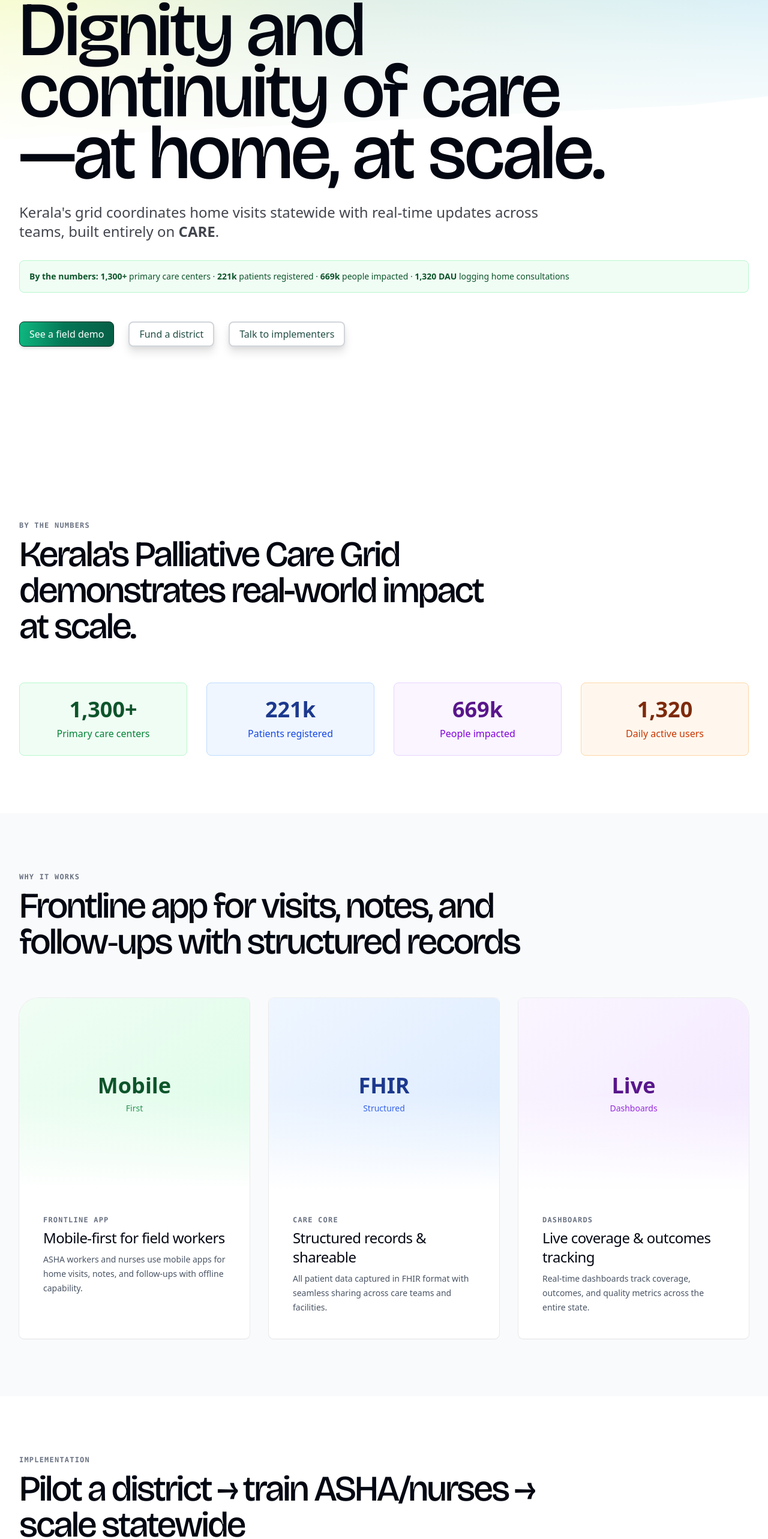
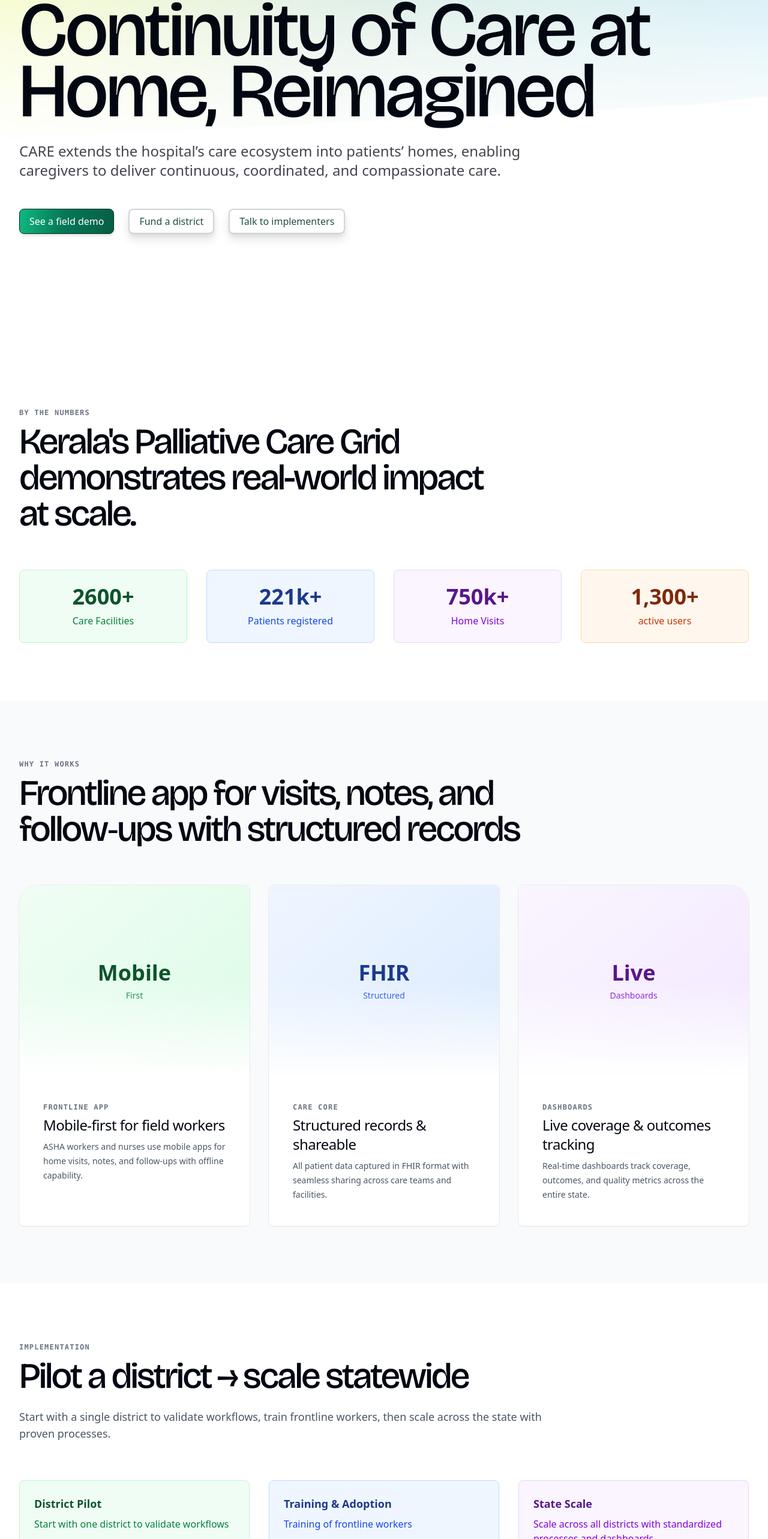
Before and after one commit to ohcnetwork/landing, a Next.js app: page /solutions/palliative-care in a window 1280 px wide. Shown: the part 233-2799 px from the top of the page at 60% size. Built offline with nearby package versions, Linux system fonts and the light colour scheme; a web font is replaced by a local one.

Commit message:
Updated headings and description

```diff
--- a/src/app/solutions/care-clinics/page.tsx
+++ b/src/app/solutions/care-clinics/page.tsx
@@ -20,10 +20,10 @@ function Hero() {
         <Navbar />
         <div className="pt-16 pb-24 sm:pt-24 sm:pb-32 md:pt-32 md:pb-48">
           <h1 className="font-display text-6xl/[0.9] font-medium tracking-tight text-balance text-gray-950 sm:text-8xl/[0.8] md:text-9xl/[0.8]">
-            Digitize clinics fast—with structure for scale.
+            Built for Clinics That Want to Scale, Not Just Digitize
           </h1>
           <p className="mt-8 max-w-4xl text-xl/7 font-medium text-gray-950/75 sm:text-2xl/8">
-            For primary care and multi‑specialty networks: visit capture, scheduling, inventory, e‑prescriptions, billing, and telehealth—<strong>all mapped to FHIR</strong>.
+            CARE gives clinics the digital foundation to scale efficiently and operate intelligently.
           </p>
           <div className="mt-12 flex flex-col gap-x-6 gap-y-4 sm:flex-row">
             <Button href="/contact">Digitize your clinics</Button>
--- a/src/app/solutions/care-janwar/page.tsx
+++ b/src/app/solutions/care-janwar/page.tsx
@@ -21,10 +21,10 @@ function Hero() {
         <Navbar />
         <div className="pt-16 pb-24 sm:pt-24 sm:pb-32 md:pt-32 md:pb-48">
           <h1 className="font-display text-6xl/[0.9] font-medium tracking-tight text-balance text-gray-950 sm:text-8xl/[0.8] md:text-9xl/[0.8]">
-            One platform for animal health—modeled on human‑care standards.
+            One Platform for Animal Health, Modeled on Human-Care Standards.
           </h1>
           <p className="mt-8 max-w-4xl text-xl/7 font-medium text-gray-950/75 sm:text-2xl/8">
-            Built on <strong>Care Core</strong>, <strong>Care Janwar</strong> adapts encounters, medications, labs, and inventory for veterinary practice—small clinics to district hospitals.
+            Built on FHIR-native,CARE Janvar brings structured data, clinical precision, and digital compassion to veterinary care.
           </p>
           <div className="mt-12 flex flex-col gap-x-6 gap-y-4 sm:flex-row">
             <Button href="/contact">Start a veterinary pilot</Button>
--- a/src/app/solutions/palliative-care/page.tsx
+++ b/src/app/solutions/palliative-care/page.tsx
@@ -21,16 +21,12 @@ function Hero() {
         <Navbar />
         <div className="pt-16 pb-24 sm:pt-24 sm:pb-32 md:pt-32 md:pb-48">
           <h1 className="font-display text-6xl/[0.9] font-medium tracking-tight text-balance text-gray-950 sm:text-8xl/[0.8] md:text-9xl/[0.8]">
-            Dignity and continuity of care—at home, at scale.
+            Continuity of Care at Home, Reimagined
           </h1>
           <p className="mt-8 max-w-4xl text-xl/7 font-medium text-gray-950/75 sm:text-2xl/8">
-            Kerala&apos;s grid coordinates home visits statewide with real‑time updates across teams, built entirely on <strong>CARE</strong>.
+            CARE extends the hospital’s care ecosystem into patients’ homes,  enabling caregivers to deliver continuous, coordinated, and compassionate care.
           </p>
-          <div className="mt-8 p-4 bg-green-50 rounded-lg border border-green-200">
-            <p className="text-sm font-medium text-green-900">
-              <strong>By the numbers:</strong> <strong>1,300+</strong> primary care centers · <strong>221k</strong> patients registered · <strong>669k</strong> people impacted · <strong>1,320 DAU</strong> logging home consultations
-            </p>
-          </div>
+
           <div className="mt-12 flex flex-col gap-x-6 gap-y-4 sm:flex-row">
             <Button href="/contact">See a field demo</Button>
             <Button variant="secondary" href="/contact">Fund a district</Button>
@@ -52,20 +48,21 @@ function ImpactSection() {
 
       <div className="mt-16 grid grid-cols-1 gap-8 lg:grid-cols-4">
         <div className="bg-green-50 p-6 rounded-lg border border-green-200 text-center">
-          <div className="text-4xl font-bold text-green-900 mb-2">1,300+</div>
-          <p className="text-green-700 font-medium">Primary care centers</p>
+          <div className="text-4xl font-bold text-green-900 mb-2">2600+</div>
+          <p className="text-green-700 font-medium">Care Facilities</p>
         </div>
         <div className="bg-blue-50 p-6 rounded-lg border border-blue-200 text-center">
-          <div className="text-4xl font-bold text-blue-900 mb-2">221k</div>
+          <div className="text-4xl font-bold text-blue-900 mb-2">221k+</div>
           <p className="text-blue-700 font-medium">Patients registered</p>
         </div>
         <div className="bg-purple-50 p-6 rounded-lg border border-purple-200 text-center">
-          <div className="text-4xl font-bold text-purple-900 mb-2">669k</div>
-          <p className="text-purple-700 font-medium">People impacted</p>
+          <div className="text-4xl font-bold text-purple-900 mb-2">750k+</div>
+          <p className="text-purple-700 font-medium">Home Visits</p>
         </div>
         <div className="bg-orange-50 p-6 rounded-lg border border-orange-200 text-center">
-          <div className="text-4xl font-bold text-orange-900 mb-2">1,320</div>
-          <p className="text-orange-700 font-medium">Daily active users</p>
+          <div className="text-4xl font-bold text-orange-900 mb-2">1,300+</div>
+          <p className="text-orange-700 font-medium">active users
+          </p>
         </div>
       </div>
     </Container>
@@ -138,7 +135,7 @@ function ImplementationSection() {
     <Container className="py-24">
       <Subheading>Implementation</Subheading>
       <Heading as="h2" className="mt-2 max-w-4xl font-display tracking-tight">
-        Pilot a district → train ASHA/nurses → scale statewide
+        Pilot a district → scale statewide
       </Heading>
       <p className="mt-6 max-w-4xl text-lg text-gray-600">
         Start with a single district to validate workflows, train frontline workers, then scale across the state with proven processes.
@@ -147,15 +144,17 @@ function ImplementationSection() {
       <div className="mt-16 grid grid-cols-1 gap-8 lg:grid-cols-3">
         <div className="bg-green-50 p-6 rounded-lg border border-green-200">
           <h3 className="text-lg font-semibold text-green-900 mb-2">District Pilot</h3>
-          <p className="text-green-700">Start with one district to validate workflows and train ASHA workers</p>
+          <p className="text-green-700">Start with one district to validate workflows
+          </p>
         </div>
         <div className="bg-blue-50 p-6 rounded-lg border border-blue-200">
           <h3 className="text-lg font-semibold text-blue-900 mb-2">Training & Adoption</h3>
-          <p className="text-blue-700">Train ASHA workers and nurses on mobile apps and care protocols</p>
+          <p className="text-blue-700">Training of frontline workers</p>
         </div>
         <div className="bg-purple-50 p-6 rounded-lg border border-purple-200">
           <h3 className="text-lg font-semibold text-purple-900 mb-2">State Scale</h3>
-          <p className="text-purple-700">Scale across all districts with standardized processes and dashboards</p>
+          <p className="text-purple-700">Scale across all districts with standardized processes and dashboards
+          </p>
         </div>
       </div>
     </Container>
```
